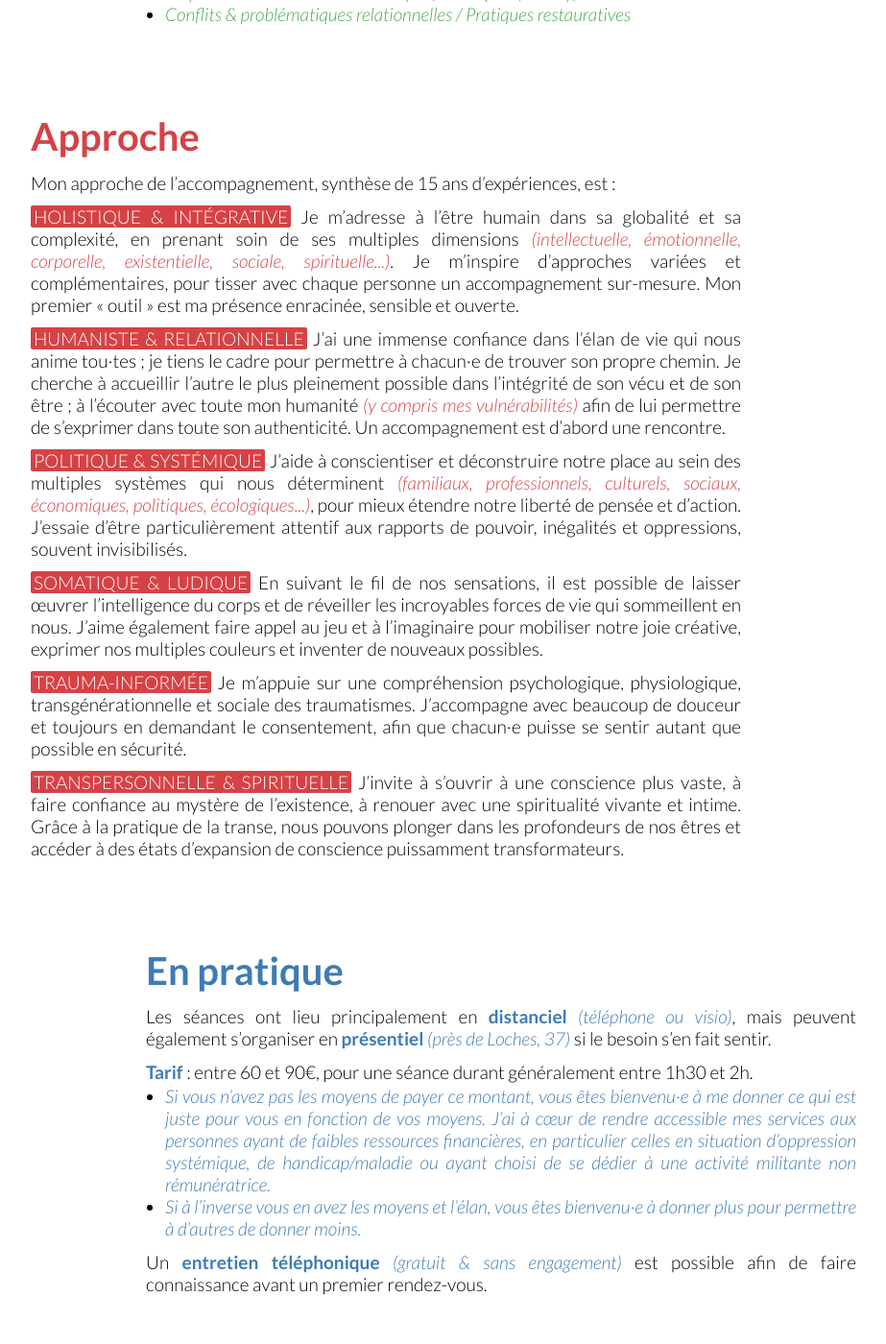
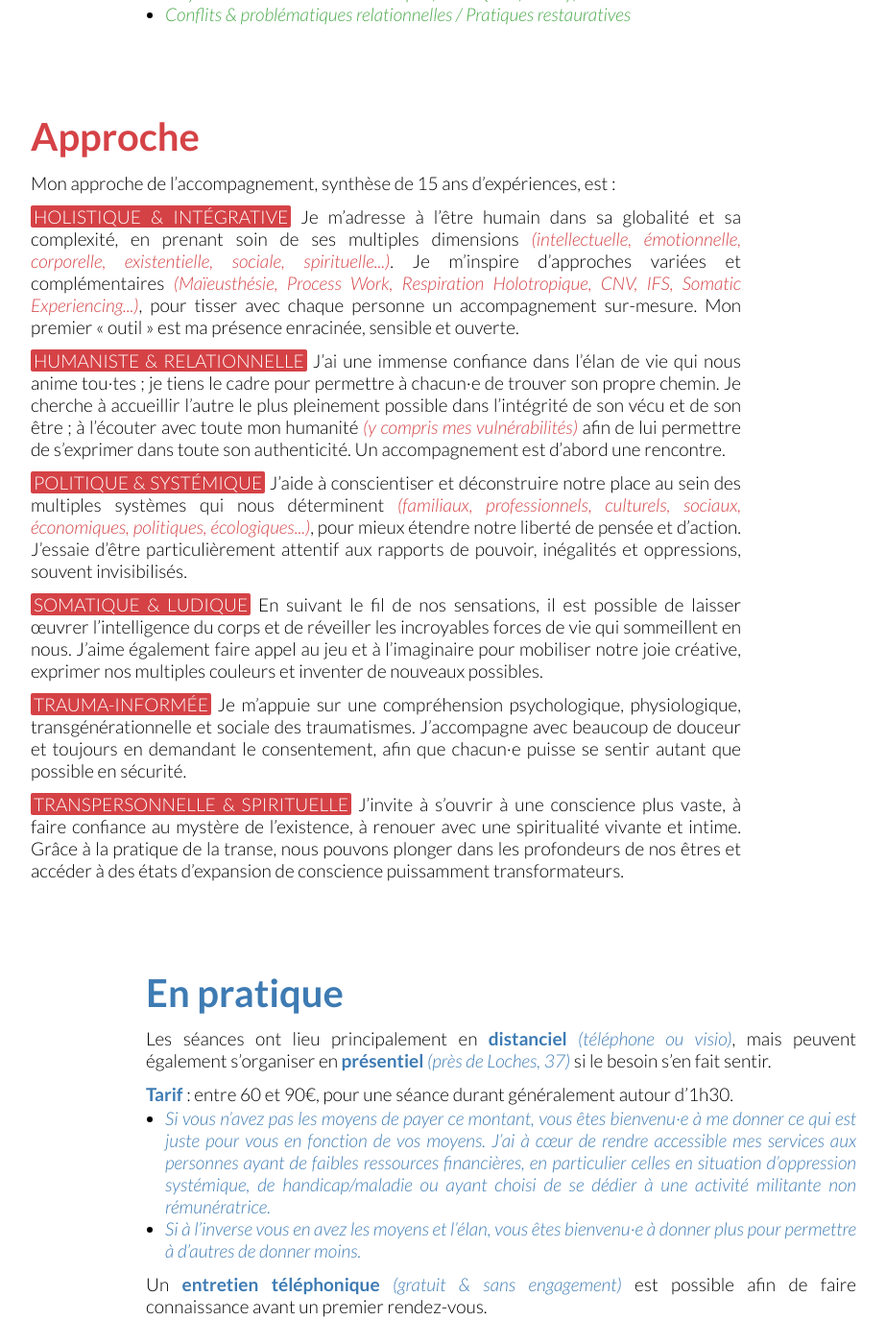
Before and after one commit to leomatteudi/leomatteudi, a Jekyll site: the page built from pages/1-individuel.html, in a window 1280 px wide and 1400 px high, scrolled down 1556 px. Shown: the whole window at 96% size, without its empty margins (178-1101 px from the left). Built offline with Jekyll 4.4.1, drawn with Linux system fonts in a browser that asks for light colours.

Commit message:
Update 1-individuel.html

```diff
--- a/pages/1-individuel.html
+++ b/pages/1-individuel.html
@@ -33,7 +33,7 @@
 <div id="approche" class="block red">
 	<h2>Approche</h2>
 	<p class="introh2">Mon approche de l’accompagnement, synthèse de 15&nbsp;ans d’expériences, est&nbsp;:</p>
-	<p><strong>HOLISTIQUE & INTÉGRATIVE</strong> Je m’adresse à l’être humain dans sa globalité et sa complexité, en prenant soin de ses multiples dimensions <em>(intellectuelle, émotionnelle, corporelle, existentielle, sociale, spirituelle...)</em>. Je m’inspire d’approches variées et complémentaires, pour tisser avec chaque personne un accompagnement sur-mesure. Mon premier «&nbsp;outil&nbsp;» est ma présence enracinée, sensible et ouverte.</p>
+	<p><strong>HOLISTIQUE & INTÉGRATIVE</strong> Je m’adresse à l’être humain dans sa globalité et sa complexité, en prenant soin de ses multiples dimensions <em>(intellectuelle, émotionnelle, corporelle, existentielle, sociale, spirituelle...)</em>. Je m’inspire d’approches variées et complémentaires <em>(Maïeusthésie, Process Work, Respiration Holotropique, CNV, IFS, Somatic Experiencing...)</em>, pour tisser avec chaque personne un accompagnement sur-mesure. Mon premier «&nbsp;outil&nbsp;» est ma présence enracinée, sensible et ouverte.</p>
 	<p><strong>HUMANISTE & RELATIONNELLE</strong> J’ai une immense confiance dans l’élan de vie qui nous anime tou·tes&nbsp;; je tiens le cadre pour permettre à chacun·e de trouver son propre chemin. Je cherche à accueillir l’autre le plus pleinement possible dans l’intégrité de son vécu et de son être&nbsp;; à l’écouter avec toute mon humanité <em>(y compris mes vulnérabilités)</em> afin de lui permettre de s’exprimer dans toute son authenticité. Un accompagnement est d’abord une rencontre.</p>
 	<p><strong>POLITIQUE & SYSTÉMIQUE</strong> J’aide à conscientiser et déconstruire notre place au sein des multiples systèmes qui nous déterminent <em>(familiaux, professionnels, culturels, sociaux, économiques, politiques, écologiques...)</em>, pour mieux étendre notre liberté de pensée et d’action. J’essaie d’être particulièrement attentif aux rapports de pouvoir, inégalités et oppressions, souvent invisibilisés.</p>
 	<p><strong>SOMATIQUE & LUDIQUE</strong> En suivant le fil de nos sensations, il est possible de laisser œuvrer l’intelligence du corps et de réveiller les incroyables forces de vie qui sommeillent en nous. J’aime également faire appel au jeu et à l’imaginaire pour mobiliser notre joie créative, exprimer nos multiples couleurs et inventer de nouveaux possibles.</p>
@@ -45,7 +45,7 @@
 	<h2>En pratique</h2>
 	<p>Les séances ont lieu principalement en <strong>distanciel</strong> <em>(téléphone ou visio)</em>, mais peuvent également s’organiser en <strong>présentiel</strong> <em>(près de Loches, 37)</em> si le besoin s’en fait sentir.
 	</p>
-	<p><strong>Tarif</strong> : entre 60 et 90€, pour une séance durant généralement entre 1h30 et 2h.
+	<p><strong>Tarif</strong> : entre 60 et 90€, pour une séance durant généralement autour d’1h30.
 		<ul id="enpratique-tarifs">
 			<li><em>Si vous n’avez pas les moyens de payer ce montant, vous êtes bienvenu·e à me donner ce qui est juste pour vous en fonction de vos moyens. J’ai à cœur de rendre accessible mes services aux personnes ayant de faibles ressources financières, en particulier celles en situation d’oppression systémique, de handicap/maladie ou ayant choisi de se dédier à une activité militante non rémunératrice.</em></li>
 			<li><em>Si à l’inverse vous en avez les moyens et l’élan, vous êtes bienvenu·e à donner plus pour permettre à d’autres de donner moins.</em></li>
```
